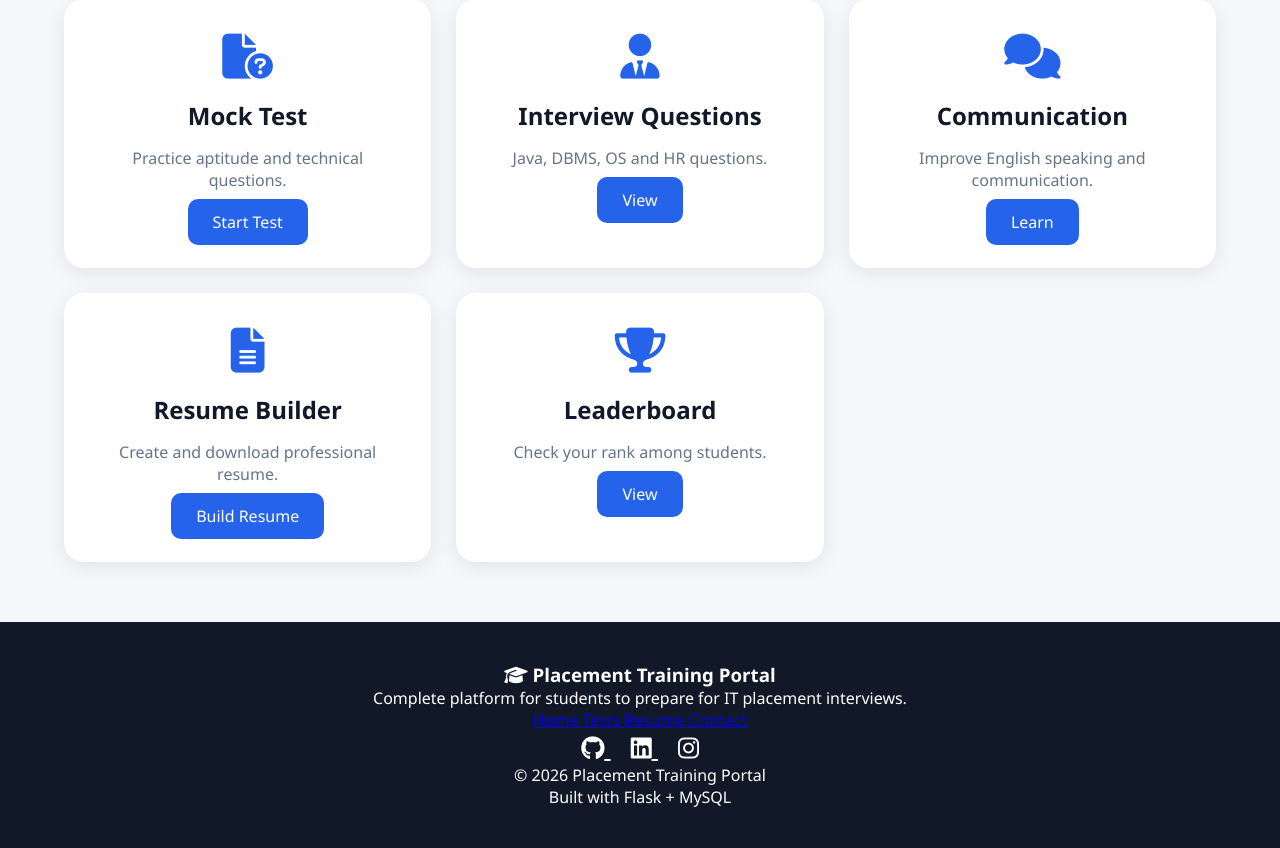
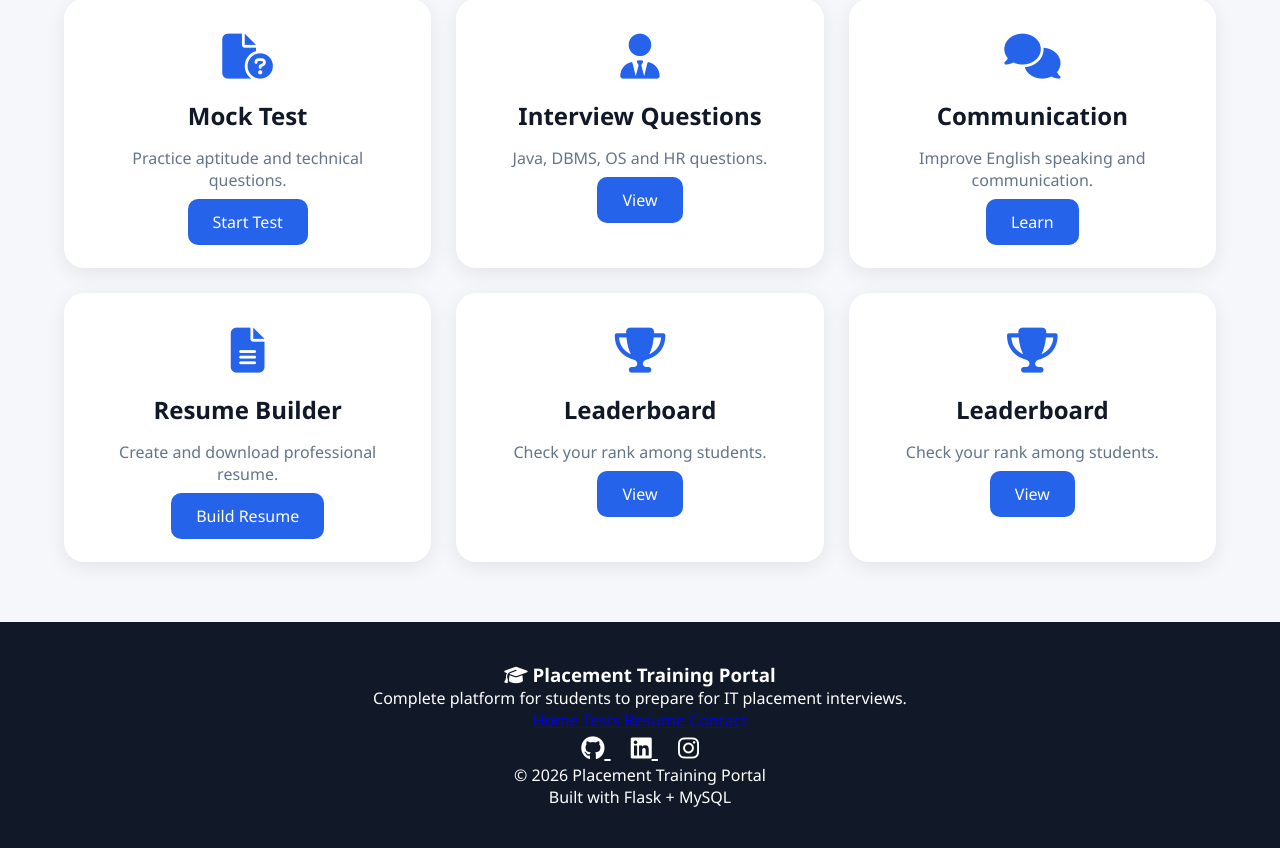
Before and after one commit to adityawalke97-prog/Placement-Project, a Flask app: page /dashboard in a window 1280 px wide. Shown: the part 839-1687 px from the top of the page. Run offline with Flask 3, Linux system fonts and the light colour scheme; the visitor is signed in with stand-in values (Sample User, id 1); some libraries are stand-ins or nearby versions.

Commit message:
Update dashboard.html

```diff
--- a/templates/dashboard.html
+++ b/templates/dashboard.html
@@ -72,7 +72,12 @@
         <p>Create and download professional resume.</p>
         <a href="/resume_builder">Build Resume</a>
     </div>
-
+    <div class="card">
+        <i class="fas fa-trophy"></i>
+        <h2>Leaderboard</h2>
+        <p>Check your rank among students.</p>
+        <a href="/leaderboard">View</a>
+    </div>
     <div class="card">
         <i class="fas fa-trophy"></i>
         <h2>Leaderboard</h2>
```
